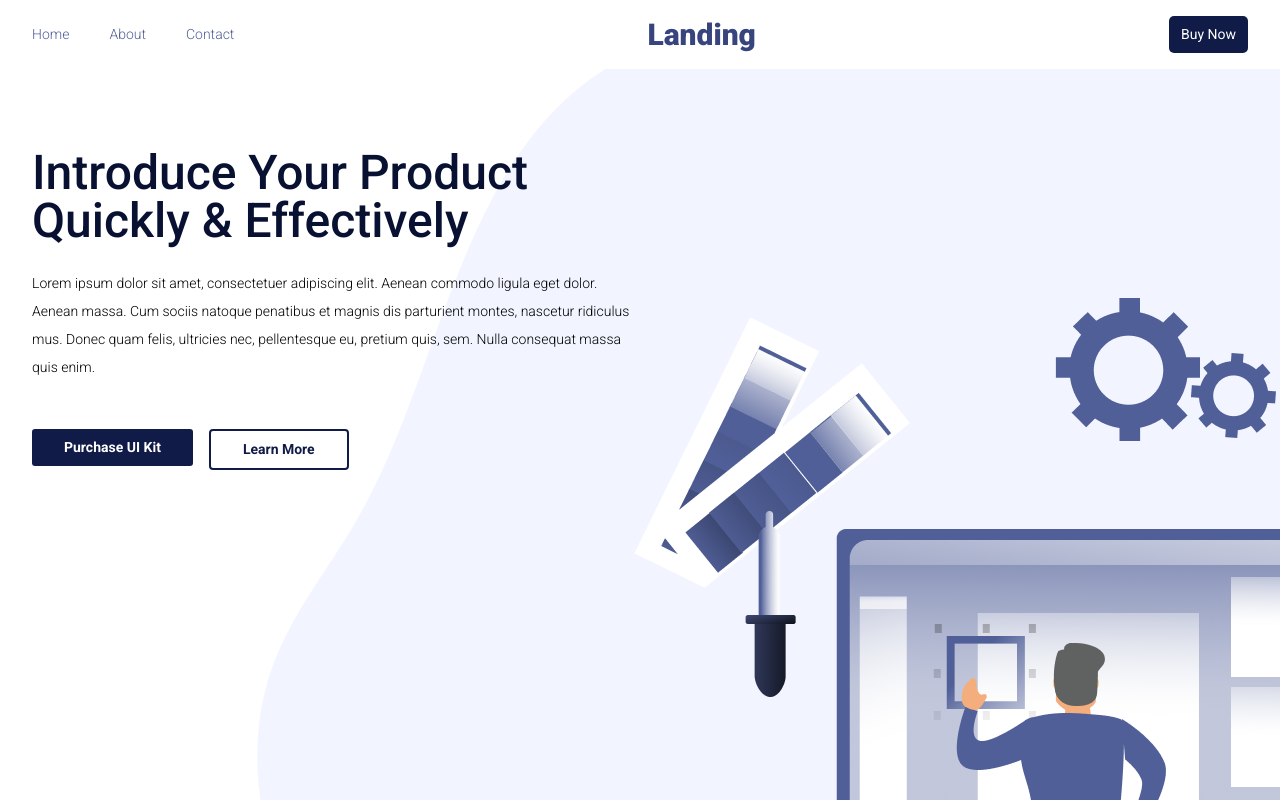
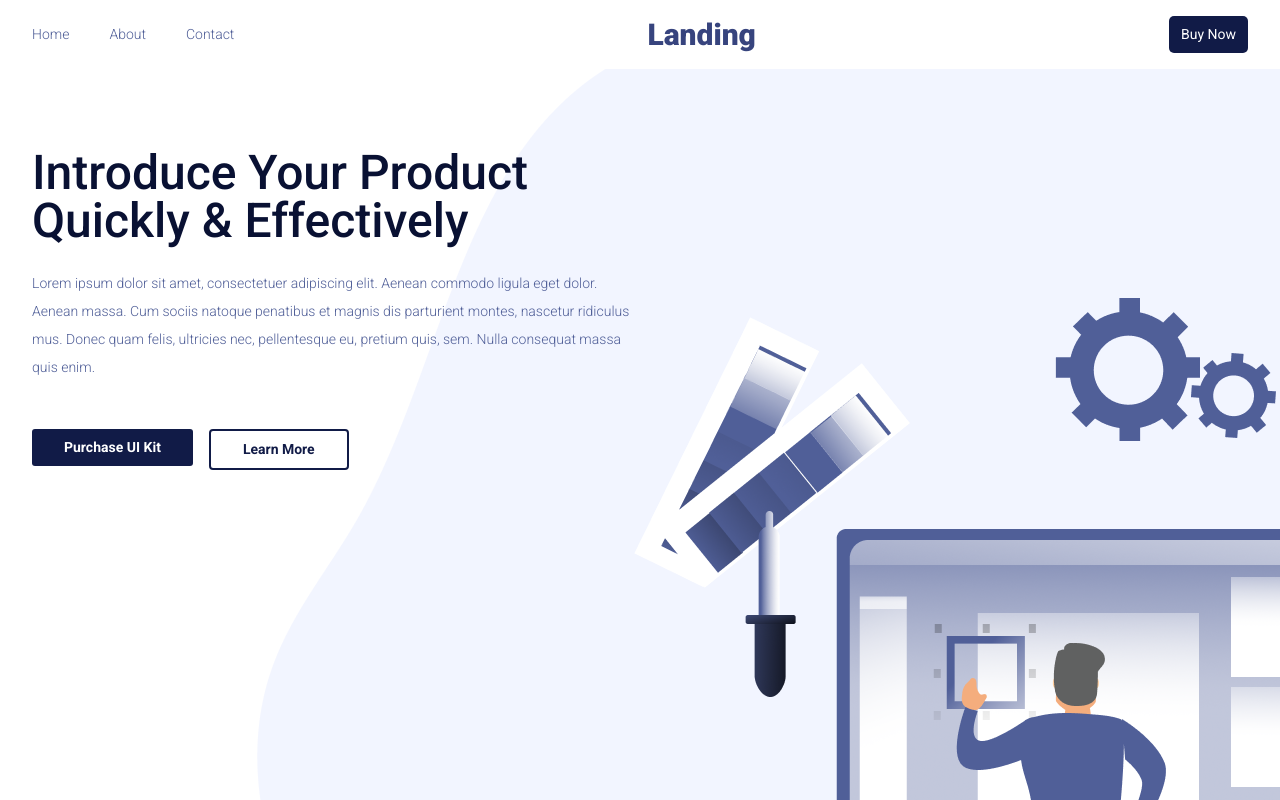
Before and after one commit to jafarisonita-lgtm/LandingPage-with-Nextjs, a Next.js app: page / in a window 1280 px wide. Shown: the top 800 px of the page. Built offline with nearby package versions, Linux system fonts and the light colour scheme.

Commit message:
update text-color in HeroSection & other patrs...

```diff
--- a/src/app/components/HeroSection.jsx
+++ b/src/app/components/HeroSection.jsx
@@ -12,7 +12,7 @@ function HeroSection() {
           <h1 className="font-extrabold md:text-5xl mb-6  w-full md:w-9/12  hero-title">
             Introduce Your Product Quickly & Effectively
           </h1>
-          <p className=" w-full  md:w-9/12 mb-8   md:mb-12 leading-7" >
+          <p className=" w-full  md:w-9/12 mb-8   md:mb-12 leading-7 hero-text" >
             Lorem ipsum dolor sit amet, consectetuer adipiscing elit. Aenean
             commodo ligula eget dolor. Aenean massa. Cum sociis natoque
             penatibus et magnis dis parturient montes, nascetur ridiculus mus.
--- a/src/app/components/Navbar.jsx
+++ b/src/app/components/Navbar.jsx
@@ -11,7 +11,7 @@ export default function Navbar() {
     <nav>
       <Container>
 
-        <div className="flex items-center justify-between py-4">
+        <div className="flex items-center justify-between py-4 ">
 
           {/* Desktop Menu */}
           <div className="hidden md:flex gap-10 menu-text-color">
--- a/src/app/globals.css
+++ b/src/app/globals.css
@@ -73,7 +73,7 @@ p{
 }
 
 .hero-title{
-  color:#091133;
+  color:#091133
 }
 
 .hero-text{
```
